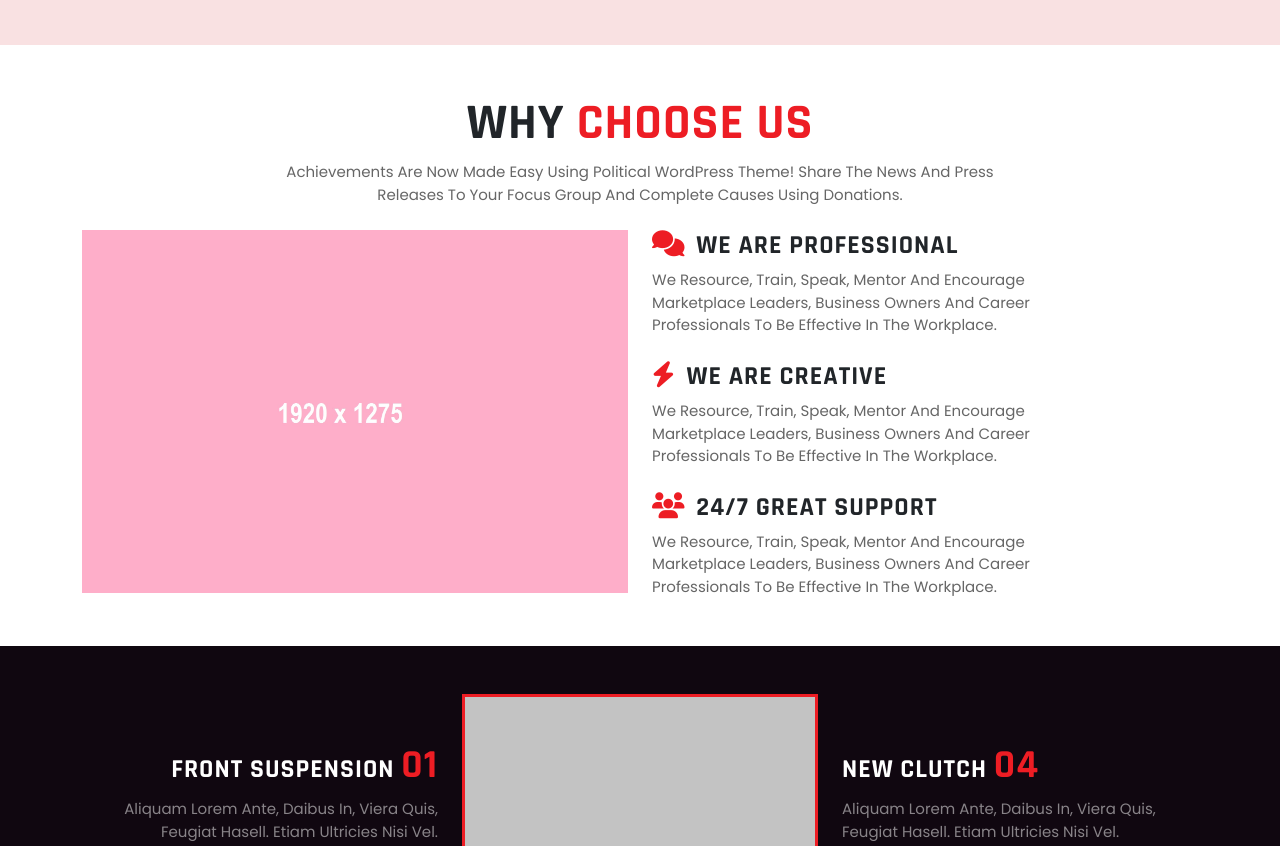
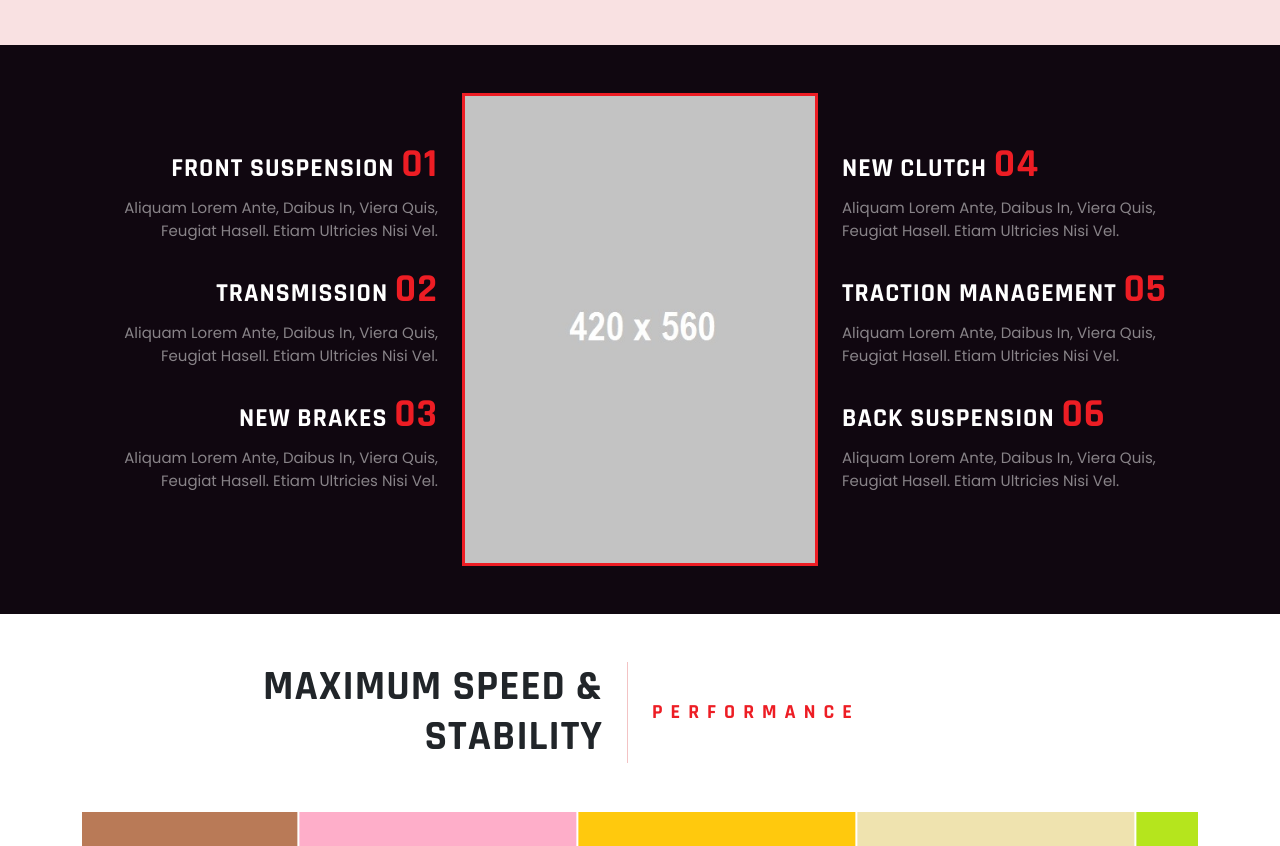
Before and after one commit to zadddzz/zadd, a plain HTML site: page index.html in a window 1280 px wide. Shown: the part 2498-3344 px from the top of the page. Drawn offline with Linux system fonts and the light colour scheme.

Commit message:
Update index.html

```diff
--- a/index.html
+++ b/index.html
@@ -335,33 +335,7 @@ IMPROVE GENERAL <br> RIDEABILITY </h2>
 </div>
 </section>
 
- <section id="about_pg" class="pt-5 pb-5">
-<div class="container-xl">
- <div class="goal_1 row mb-4 text-center">
-   <div class="col-md-12">
-      <h1>Why <span class="col_red">Choose Us</span></h1>
-	   <p class="mb-0">Achievements are now made easy using Political WordPress Theme! Share the news and press <br> releases to your focus group and complete causes using donations.</p>
-   </div>
-  </div>
-    <div class="about_pg1 row">
-        <div class="col-md-6">
-         <div class="about_pg1l">
-             <a href="#"><img src="image/28.jpg" class="img-fluid" alt="abc"></a>
-         </div>
-        </div>
-        <div class="col-md-6">
-         <div class="about_pg1r">
-          <h4><i class="fa fa-comments me-1 col_red"></i> We Are Professional</h4>
-          <p class="mb-4">We resource, train, speak, mentor and encourage<br> marketplace leaders, business owners and career <br>professionals to be effective in the workplace.</p>
-		  <h4><i class="fa fa-bolt me-1 col_red"></i> We Are Creative</h4>
-          <p class="mb-4">We resource, train, speak, mentor and encourage<br> marketplace leaders, business owners and career <br>professionals to be effective in the workplace.</p>
-		   <h4><i class="fa fa-users me-1 col_red"></i> 24/7 Great Support</h4>
-          <p class="mb-0">We resource, train, speak, mentor and encourage<br> marketplace leaders, business owners and career <br>professionals to be effective in the workplace.</p>
-         </div>
-        </div>
-       </div>
-</div>
-</section>
+
 
  <section id="spec">
    <div class="spec_main bg_back_dark pt-5 pb-5">
```
